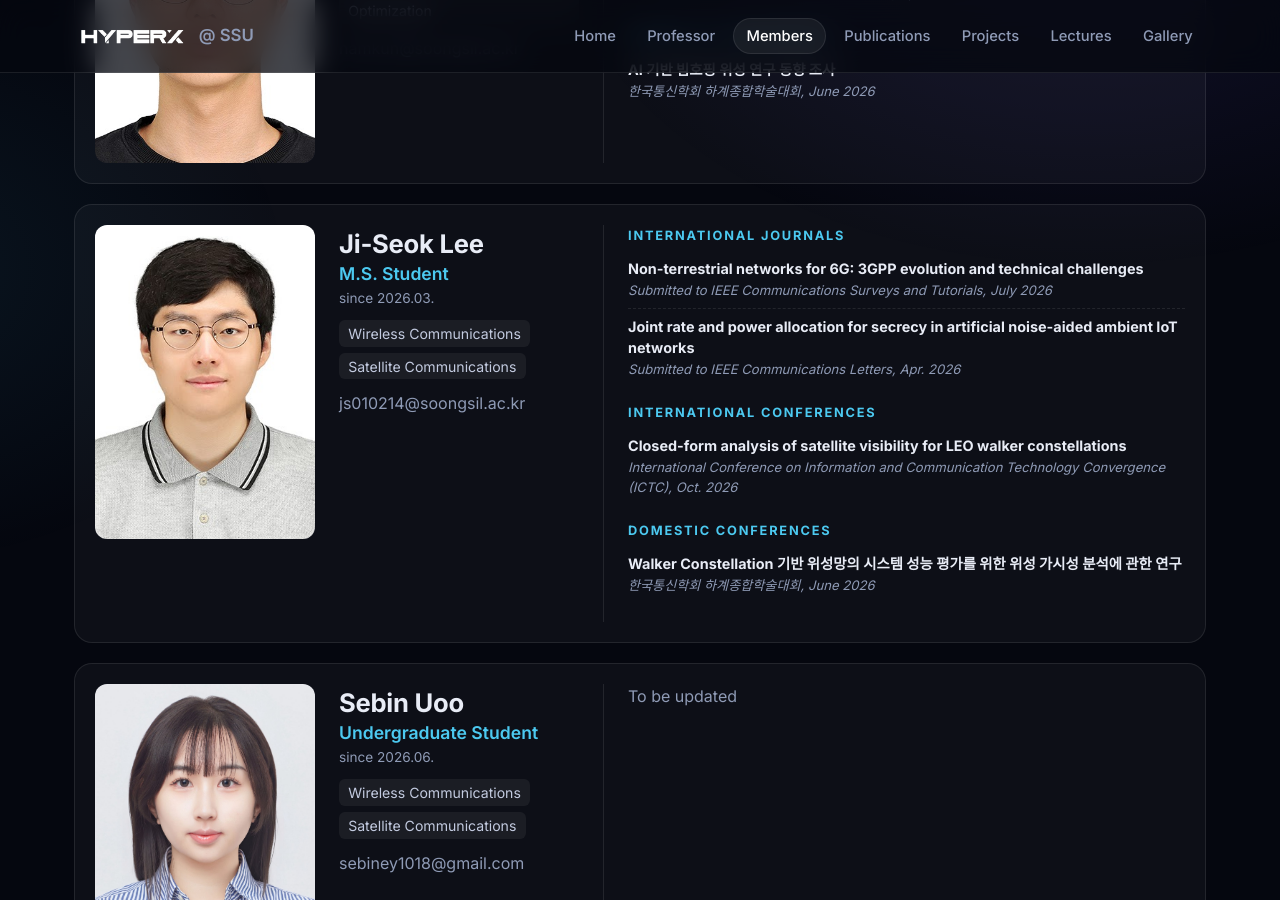
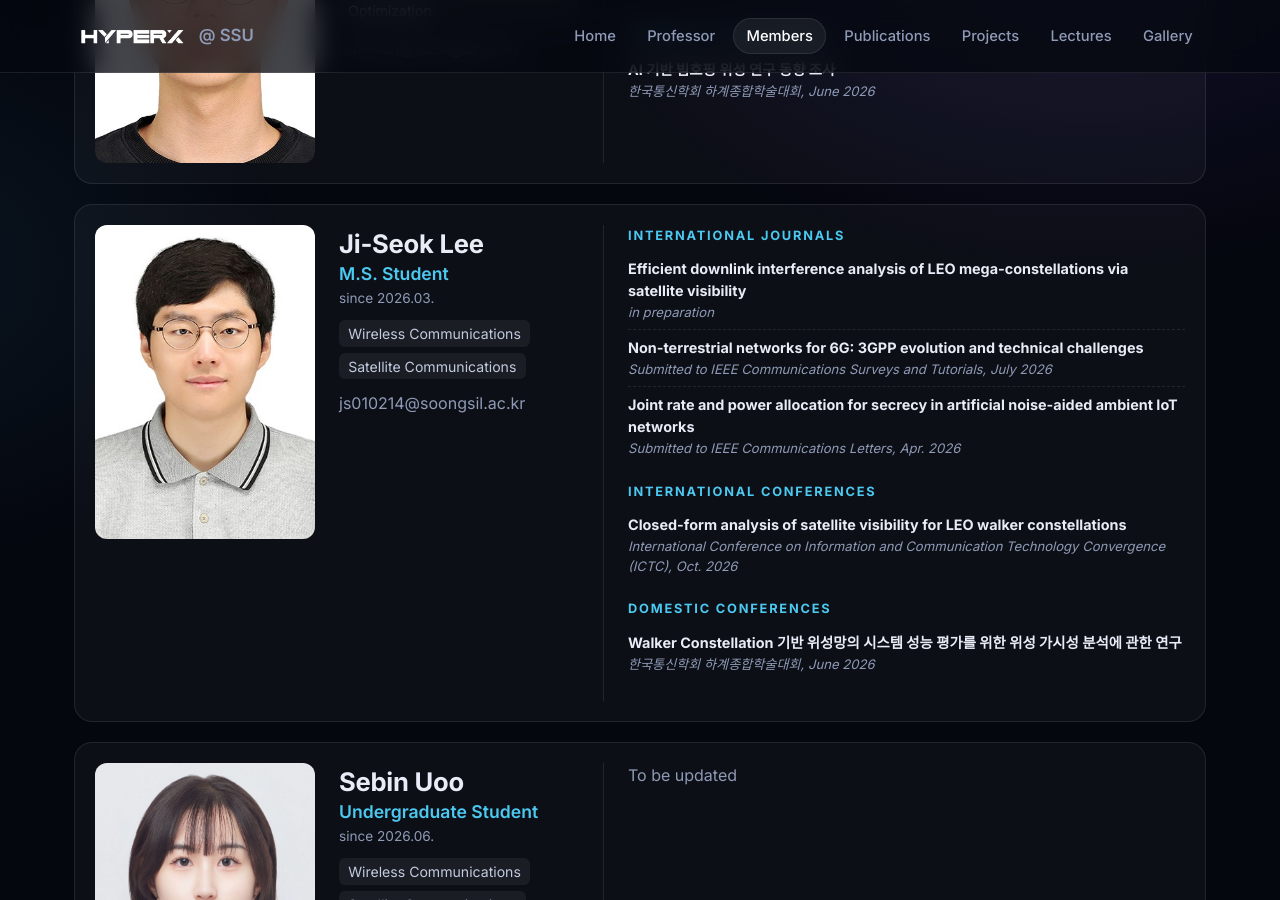
Before and after one commit to hyperx-web/hyperx, a Jekyll site: the page built from members.html, in a window 1280 px wide and 900 px high, scrolled down 1306 px. Built offline with Jekyll 4.4.1, drawn with Linux system fonts in a browser that asks for light colours; some web fonts are replaced.

Commit message:
Restore in-preparation paper under Submitted / In Preparation
Co-Authored-By: Claude Opus 5.5 <noreply@anthropic.com>

```diff
--- a/_data/publications.yml
+++ b/_data/publications.yml
@@ -1,8 +1,11 @@
 # 논문/특허 목록 — 각 그룹의 items 맨 위에 새 항목을 추가하세요.
 # 연구실 지도교수 이름(D.-H. Jung / 정동현 / D. H. Jung)은 자동으로 굵게 표시됩니다.
 - category: journal
-  group: "Submitted"
+  group: "Submitted / In Preparation"
   items:
+    - authors: "J.-S. Lee and D.-H. Jung*"
+      title: "Efficient downlink interference analysis of LEO mega-constellations via satellite visibility"
+      venue: "in preparation"
     - authors: "S. Lee, H. Cho, D.-H. Jung, M. Kim, J. S. Baik, H. Kim, J. Son, and J. Choi"
       title: "Robust 3D rainbow beamforming in LEO satellite communications under imperfect CSI"
       venue: "submitted to IEEE Transactions on Wireless Communications, Oct 2026"
--- a/members.html
+++ b/members.html
@@ -31,7 +31,7 @@ eyebrow: Who's in HyperX?
               {% assign mine = "" %}
               {% for g in site.data.publications %}
                 {% assign gname = g.group %}
-                {% if g.group == "Submitted" or g.group == "Published" %}{% assign gname = "International Journals" %}{% endif %}
+                {% if g.group == "Submitted / In Preparation" or g.group == "Published" %}{% assign gname = "International Journals" %}{% endif %}
                 {% if gname == head %}
                 {% for it in g.items %}
                   {% assign hit = false %}
```
